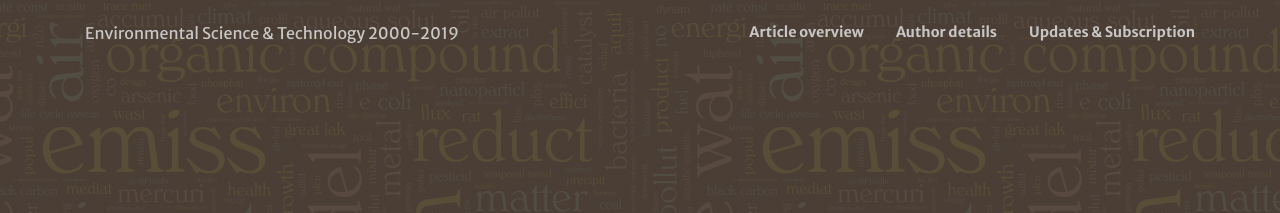
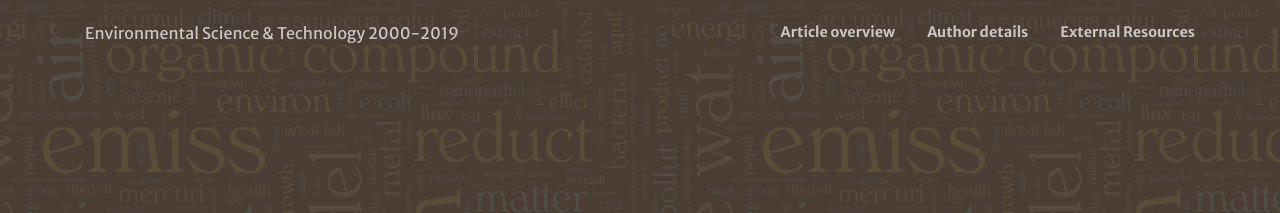
Before and after one commit to starfriend10/EST, a Jekyll site: the page built from index.md, in a window 1280 px wide. Shown: the top 213 px of the page. Built offline with Jekyll 4.4.1, drawn with Linux system fonts in a browser that asks for light colours; nearby versions of some CDN libraries.

Commit message:
Add files via upload

```diff
--- a/_data/menus.yml
+++ b/_data/menus.yml
@@ -7,5 +7,5 @@ header:
   url: research/all_overview.html
 - title: Author details
   url: research/all_authors.html
-- title: Updates & Subscription
+- title: External Resources
   url: research/all_materials.html
```
